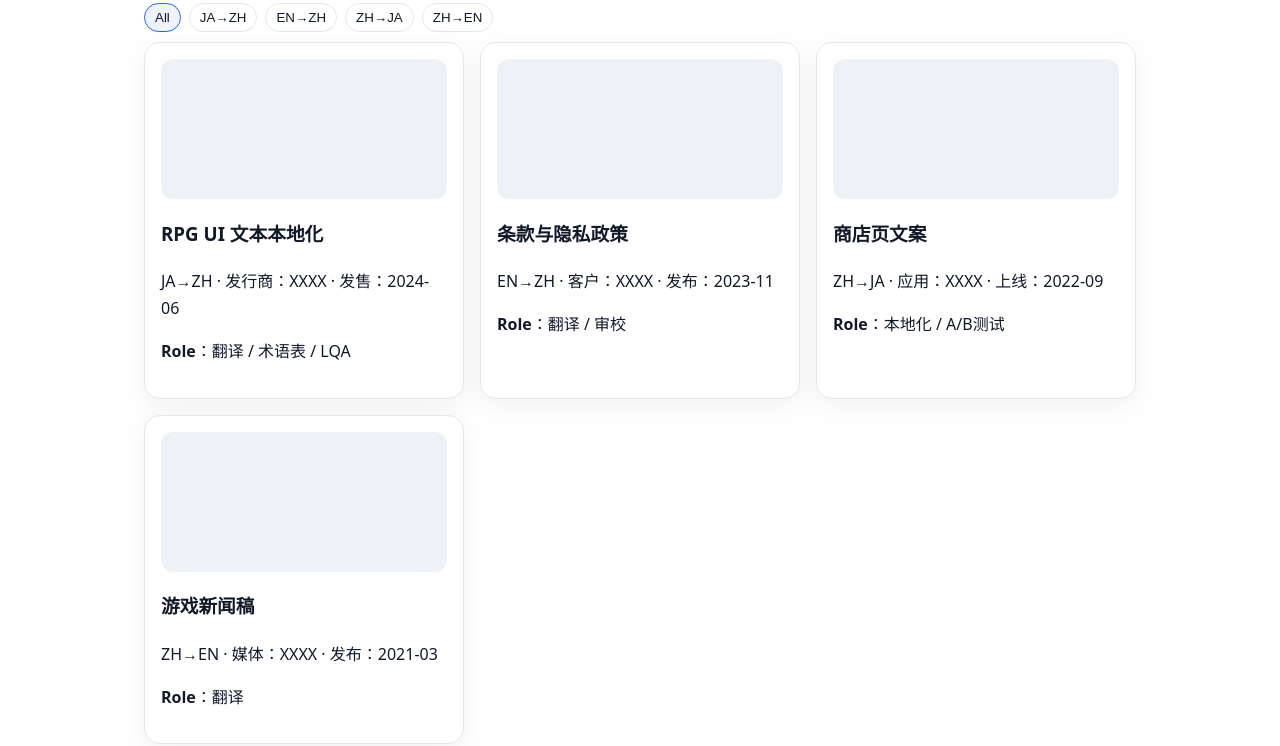
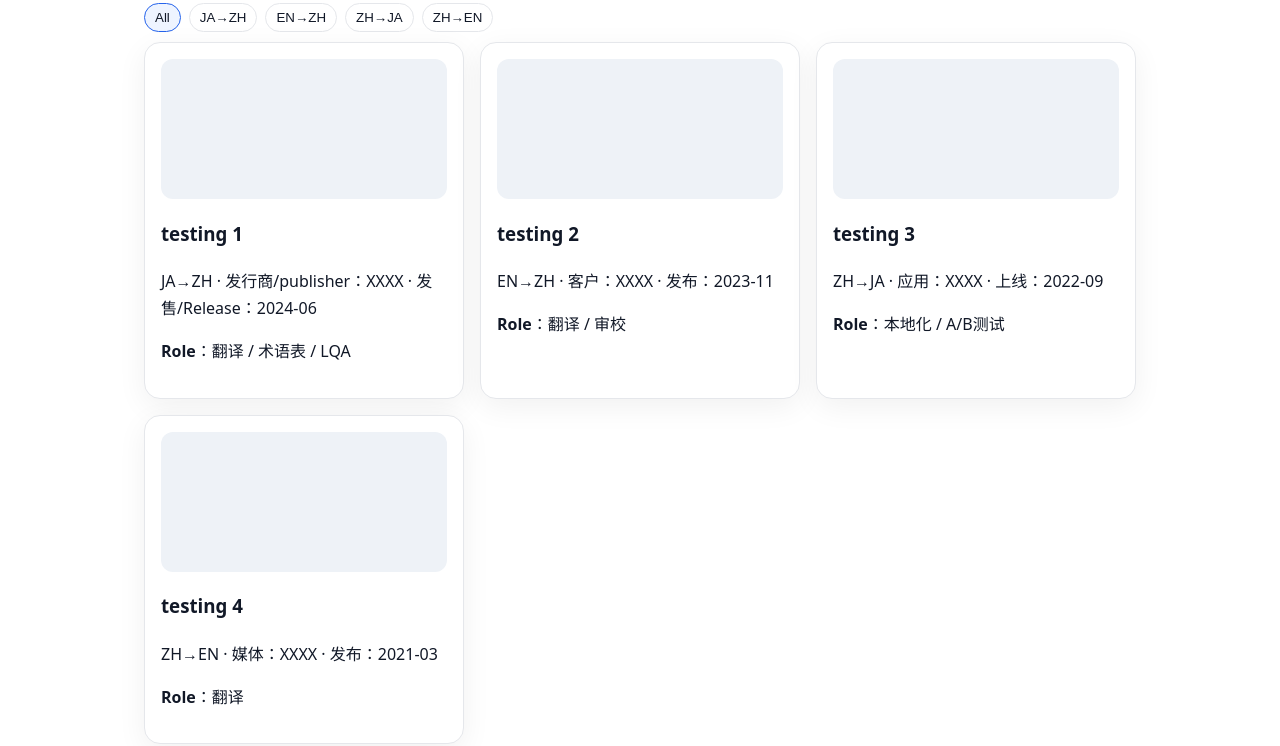
Before and after one commit to lynn-ychen/translator-portfolio, a plain HTML site: page works.html in a window 1280 px wide. Shown: the part 206-952 px from the top of the page. Drawn offline with Linux system fonts and the light colour scheme.

Commit message:
Update works.html

```diff
--- a/works.html
+++ b/works.html
@@ -56,28 +56,28 @@ a{color:var(--brand);text-decoration:none}
     <div class="grid">
       <article id="item1" class="card" data-tag="ja-zh">
         <div class="work-thumb"></div>
-        <h3>RPG UI 文本本地化</h3>
-        <p>JA→ZH · 发行商：XXXX · 发售：2024-06</p>
+        <h3>testing 1</h3>
+        <p>JA→ZH · 发行商/publisher：XXXX · 发售/Release：2024-06</p>
         <p><b data-i18n="works_role"></b>：翻译 / 术语表 / LQA</p>
       </article>
 
       <article id="item2" class="card" data-tag="en-zh">
         <div class="work-thumb"></div>
-        <h3>条款与隐私政策</h3>
+        <h3>testing 2</h3>
         <p>EN→ZH · 客户：XXXX · 发布：2023-11</p>
         <p><b data-i18n="works_role"></b>：翻译 / 审校</p>
       </article>
 
       <article id="item3" class="card" data-tag="zh-ja">
         <div class="work-thumb"></div>
-        <h3>商店页文案</h3>
+        <h3>testing 3</h3>
         <p>ZH→JA · 应用：XXXX · 上线：2022-09</p>
         <p><b data-i18n="works_role"></b>：本地化 / A/B测试</p>
       </article>
 
       <article id="item4" class="card" data-tag="zh-en">
         <div class="work-thumb"></div>
-        <h3>游戏新闻稿</h3>
+        <h3>testing 4</h3>
         <p>ZH→EN · 媒体：XXXX · 发布：2021-03</p>
         <p><b data-i18n="works_role"></b>：翻译</p>
       </article>
```
